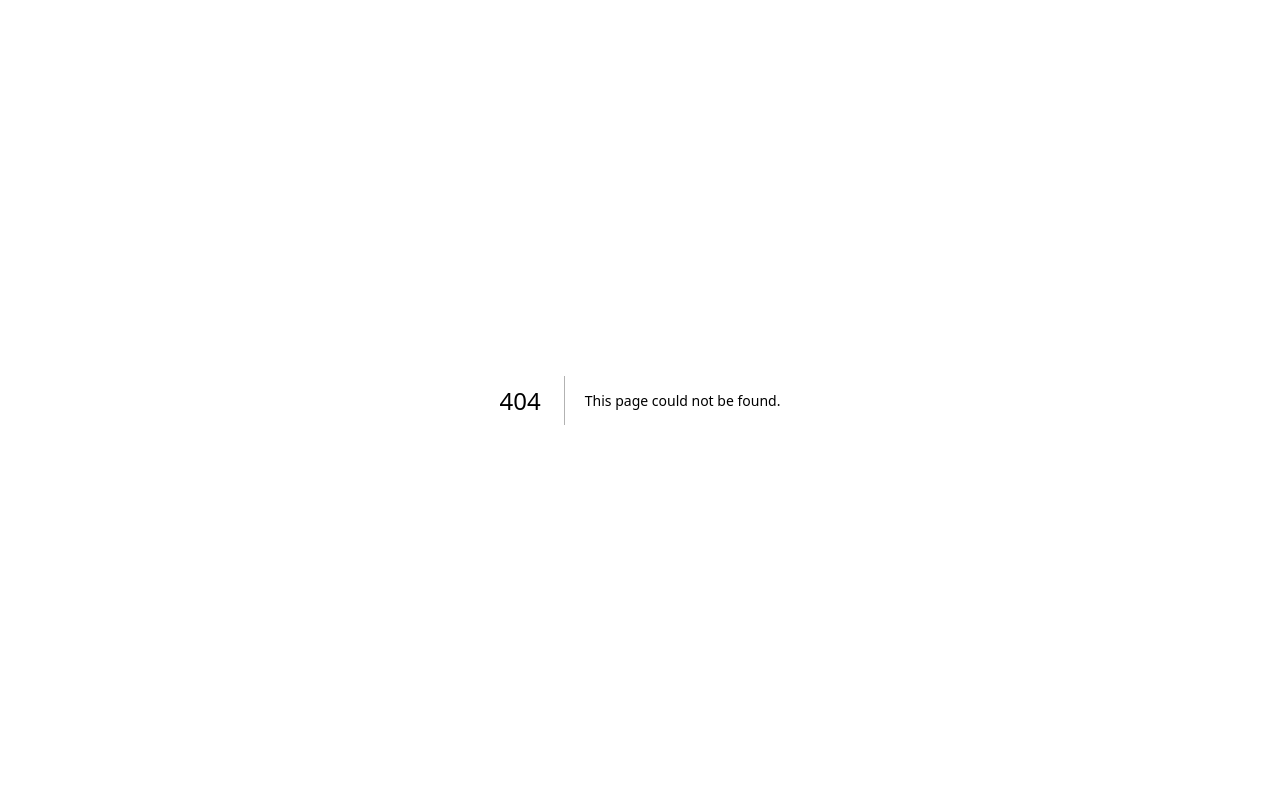
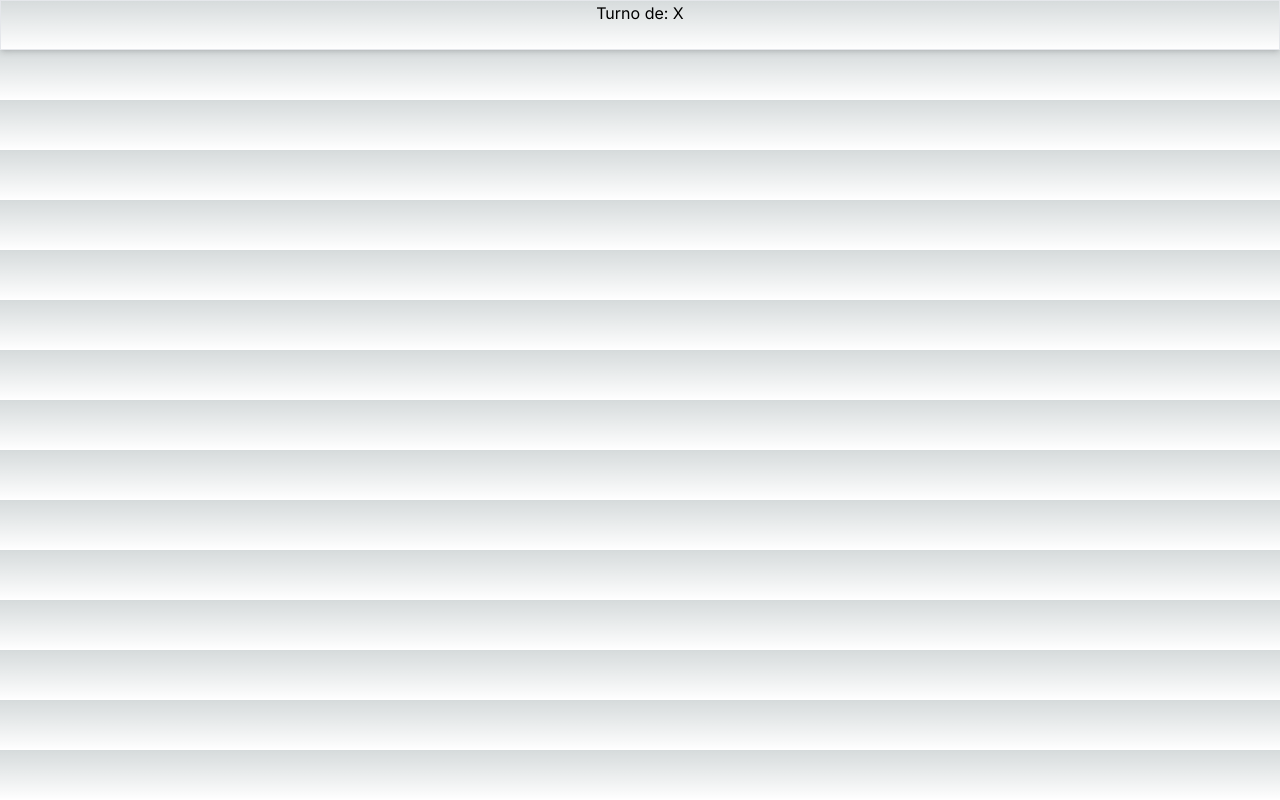
Before and after one commit to AlexanderTemp/practica-react.dev, a Next.js app: page /basics/tic-tac-toe in a window 1280 px wide. Before the commit this address had no page. Built offline with nearby package versions, Linux system fonts and the light colour scheme.

Commit message:
init project

```diff
--- /dev/null
+++ b/app/basics/page.tsx
@@ -0,0 +1,7 @@
+import React from 'react';
+
+const Basics = () => {
+  return <div>Basics</div>;
+};
+
+export default Basics;
--- /dev/null
+++ b/app/basics/tic-tac-toe/page.tsx
@@ -0,0 +1,48 @@
+'use client';
+import React, {useState} from 'react';
+
+const TicTacToe = () => {
+  const [arrayOfSquare, setArrayOfSquare] = useState<string[] | null[]>(
+    Array(9).fill(null)
+  );
+  const handleButtonClick = (id: number) => {
+    console.log(id);
+  };
+  return (
+    <div>
+      {/* Tic tac toe section */}
+      <section className="flex flex-col border shadow-md">
+        <div className='flex justify-center'>
+          <h2>Turno de: X</h2>
+        </div>
+        <div>
+          {/* Componente Tic tac toe */}
+          <div>
+            {
+              arrayOfSquare?.map((elemm, key)=>(
+                <button key={key}>
+
+                </button>
+              ))
+            }
+          </div>
+
+          {/* Historial de movimientos de movimientos */}
+          <div></div>
+        </div>
+      </section>
+    </div>
+  );
+};
+
+interface buttonProps {
+  function: Function
+
+}
+const Button = () =>{
+  return <button>
+
+  </button>
+}
+
+export default TicTacToe;
--- a/app/layout.tsx
+++ b/app/layout.tsx
@@ -4,8 +4,8 @@ import { Inter } from 'next/font/google'
 const inter = Inter({ subsets: ['latin'] })
 
 export const metadata = {
-  title: 'Create Next App',
-  description: 'Generated by create next app',
+  title: 'Práctica React',
+  description: 'Prácticando los ejemplos y teoría de la nueva documentación de React',
 }
 
 export default function RootLayout({
@@ -14,7 +14,7 @@ export default function RootLayout({
   children: React.ReactNode
 }) {
   return (
-    <html lang="en">
+    <html lang="es">
       <body className={inter.className}>{children}</body>
     </html>
   )
--- /dev/null
+++ b/components/layout/index.tsx
@@ -0,0 +1,31 @@
+import React from 'react';
+import Head from 'next/head';
+
+interface LayoutProps {
+  title?: string;
+  children: React.ReactNode;
+}
+
+const Layout = ({title = 'Práctica React', children}: LayoutProps) => {
+  return (
+    <>
+      <Head>
+        <title>{title}</title>
+      </Head>
+      <header className="sticky top-0 justify-between p-2">
+        <div>
+          <h2>Práctica React</h2>
+        </div>
+        <nav>
+          <ul>
+            <li>Basico</li>
+            <li>Medio</li>
+            <li>Avanzado</li>
+          </ul>
+        </nav>
+      </header>
+    </>
+  );
+};
+
+export default Layout;
```
Also changed, not shown: 1 other file (tests, documents, lock files or other folders).
